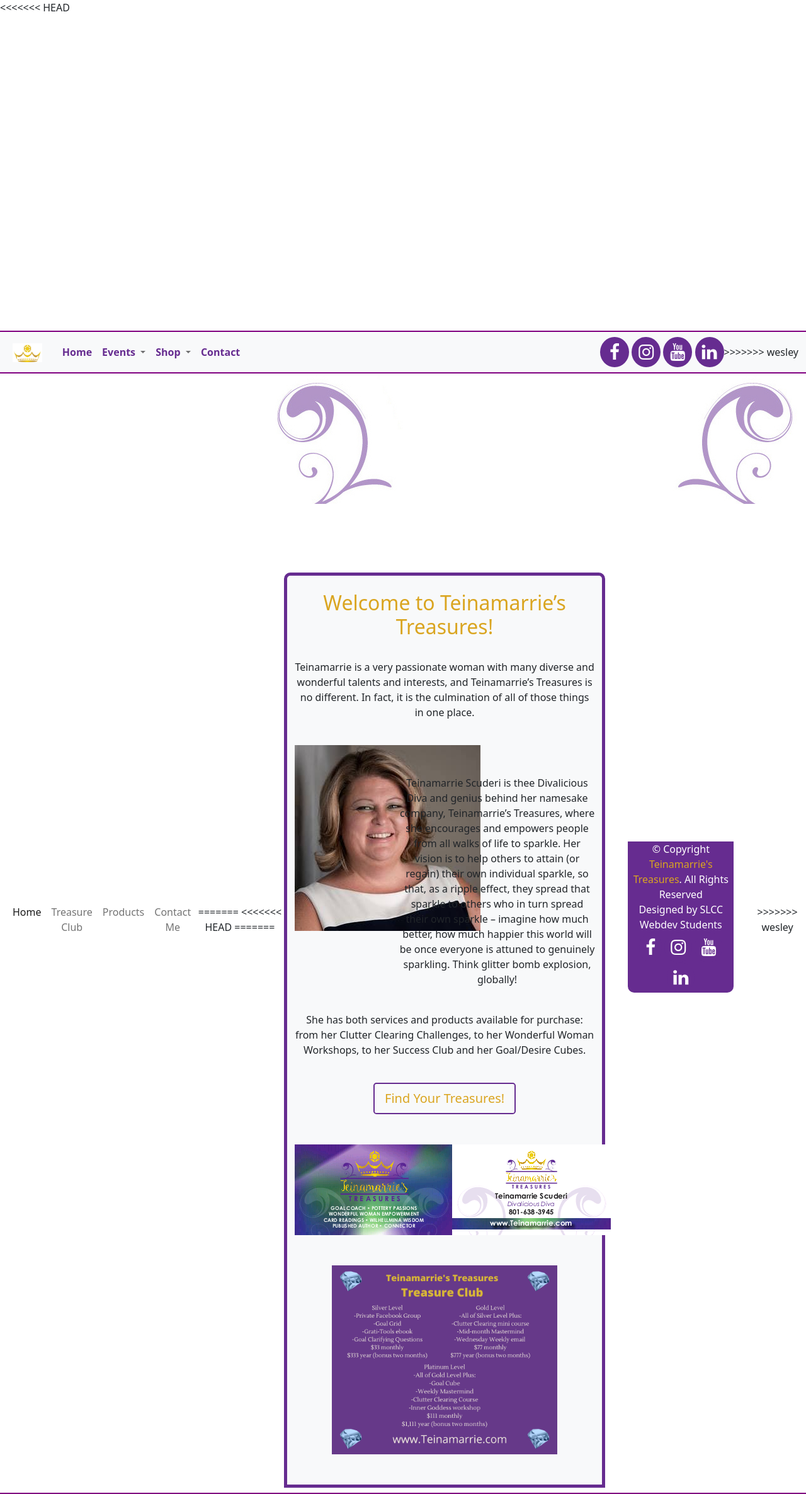
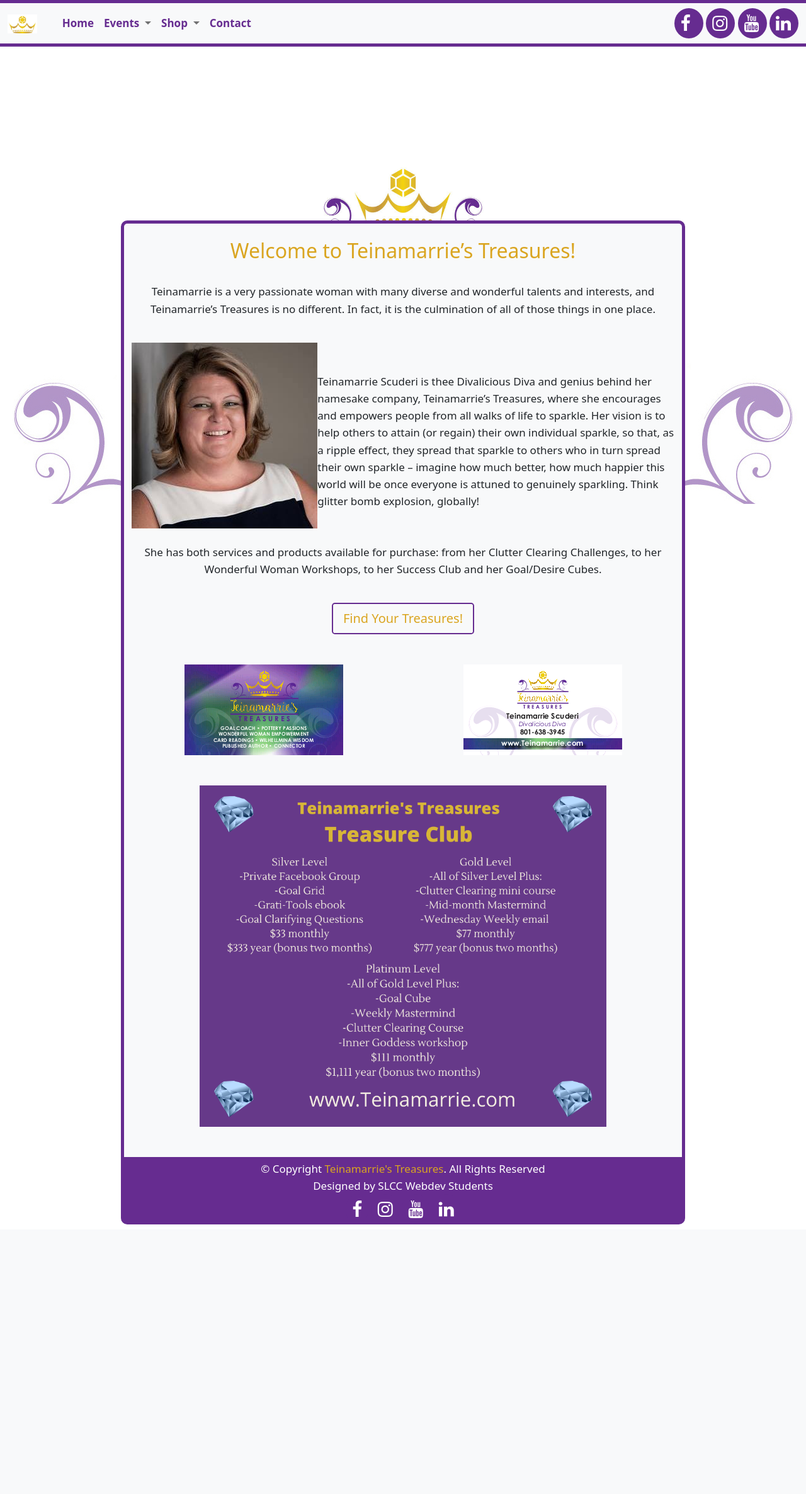
Before and after one commit to BobbyCodes-Ex/teinamarries-treasures, a PHP site: page / in a window 1280 px wide. Shown: the whole page at 63% size. After the commit the page ends 1944 px from the top, so only its background shows below. Run offline with PHP 8.4, Linux system fonts and the light colour scheme.

Commit message:
Polished

```diff
--- a/index.html
+++ b/index.html
@@ -5,42 +5,14 @@
     <meta charset="utf-8">
     <meta name="viewport" content="width=device-width, initial-scale=1">
 
-<<<<<<< HEAD
     <!-- Bootstrap CSS -->
     <link href="https://cdn.jsdelivr.net/npm/bootstrap@5.0.0-beta3/dist/css/bootstrap.min.css" rel="stylesheet" integrity="sha384-eOJMYsd53ii+scO/bJGFsiCZc+5NDVN2yr8+0RDqr0Ql0h+rP48ckxlpbzKgwra6" crossorigin="anonymous">
     <link href="./styles.css" rel="stylesheet">
-    <title>Hello, world!</title>
+    <link rel="stylesheet" href="https://cdnjs.cloudflare.com/ajax/libs/font-awesome/4.7.0/css/font-awesome.min.css">
+    <title>Teinamarrie’s Treasures</title>
   </head>
-  <body class="showcase">
 
-    <!--Navigation-->
 
-    <nav class="navbar navbar-expand-lg navbar-light navigation">
-        <div class="container-fluid">
-          <div class="collapse navbar-collapse text-center" id="navbarNav">
-            <ul class="navbar-nav">
-              <li class="nav-item">
-                <a class="nav-link active" aria-current="page" href="#">Home</a>
-              </li>
-              <li class="nav-item">
-                <a class="nav-link" href="#">Treasure Club</a>
-              </li>
-              <li class="nav-item">
-                <a class="nav-link" href="#">Products</a>
-              </li>
-              <li class="nav-item">
-                <a class="nav-link" href="#" tabindex="-1" aria-disabled="true">Contact Me</a>
-              </li>
-            </ul>
-=======
-    <!-- Bootstrap CSS Logo Fonts-->
-    <link href="https://cdn.jsdelivr.net/npm/bootstrap@5.0.0-beta3/dist/css/bootstrap.min.css" rel="stylesheet" integrity="sha384-eOJMYsd53ii+scO/bJGFsiCZc+5NDVN2yr8+0RDqr0Ql0h+rP48ckxlpbzKgwra6" crossorigin="anonymous">
-    <link href="./styles.css" rel="stylesheet">
-    <link rel="stylesheet" href="https://cdnjs.cloudflare.com/ajax/libs/font-awesome/4.7.0/css/font-awesome.min.css">
-
-    <!--Tab Title-->
-    <title>Teinamarrie's Treasures</title>
-  </head>
   <body id="showcase">
 
     <!--Navigation-->
@@ -87,19 +59,18 @@
               <a href="#" class="fa fa-youtube socialIconNav fs-3"></a>
               <a href="#" class="fa fa-linkedin socialIconNav fs-3"></a>
             </div>
->>>>>>> wesley
+
           </div>
         </div>
       </nav>
 
-<<<<<<< HEAD
 
 
 
 
-    <script src="https://cdn.jsdelivr.net/npm/@popperjs/core@2.9.1/dist/umd/popper.min.js" integrity="sha384-SR1sx49pcuLnqZUnnPwx6FCym0wLsk5JZuNx2bPPENzswTNFaQU1RDvt3wT4gWFG" crossorigin="anonymous"></script>
-    <script src="https://cdn.jsdelivr.net/npm/bootstrap@5.0.0-beta3/dist/js/bootstrap.min.js" integrity="sha384-j0CNLUeiqtyaRmlzUHCPZ+Gy5fQu0dQ6eZ/xAww941Ai1SxSY+0EQqNXNE6DZiVc" crossorigin="anonymous"></script>
-=======
+
+
+
     <!--Background Header-->
 
     <header>
@@ -165,6 +136,6 @@
     <script src="https://cdn.jsdelivr.net/npm/@popperjs/core@2.9.1/dist/umd/popper.min.js" integrity="sha384-SR1sx49pcuLnqZUnnPwx6FCym0wLsk5JZuNx2bPPENzswTNFaQU1RDvt3wT4gWFG" crossorigin="anonymous"></script>
     <script src="https://cdn.jsdelivr.net/npm/bootstrap@5.0.0-beta3/dist/js/bootstrap.min.js" integrity="sha384-j0CNLUeiqtyaRmlzUHCPZ+Gy5fQu0dQ6eZ/xAww941Ai1SxSY+0EQqNXNE6DZiVc" crossorigin="anonymous"></script>
 
->>>>>>> wesley
+
   </body>
 </html>
--- a/styles.css
+++ b/styles.css
@@ -1,18 +1,4 @@
-<<<<<<< HEAD
-/*Landing Page*/
 
-.showcase {
-    background-image: url(./photos/teianna-marie-treasures_50.jpg);
-    background-repeat: no-repeat;
-    background-attachment: fixed;
-    background-position: center;
-}
-
-.navigation {
-    border-bottom: 2px solid purple;
-    border-top: 2px solid purple;
-    margin-top: 525px;
-=======
 
 /*Navigation*/
 
```
